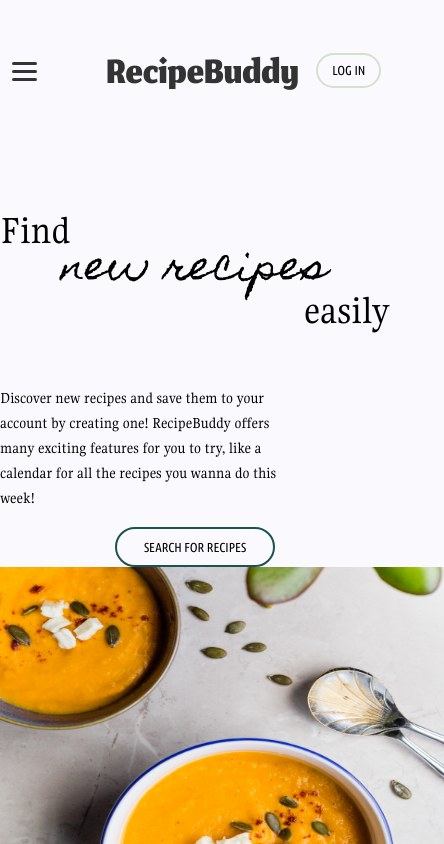
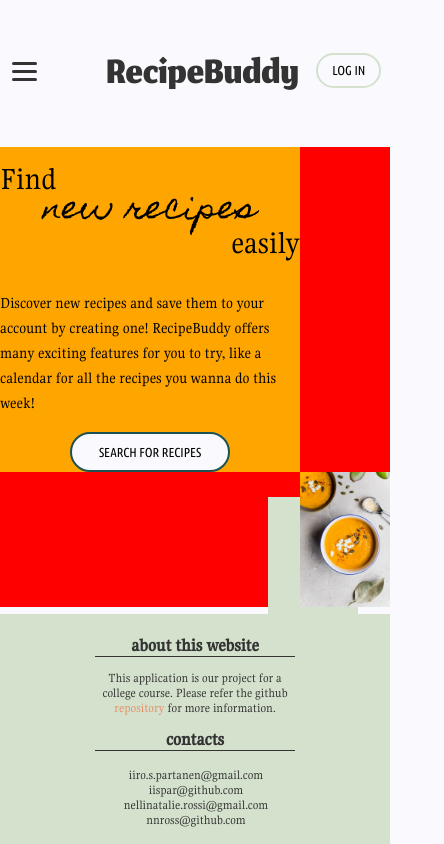
Before and after one commit to nnross/recipes-frontend, a React (Vite) app: page / in a window 390 px wide. Shown: the top 844 px of the page, 444 px wide, since content can reach past the window. Built offline with nearby package versions, Linux system fonts and the light colour scheme.

Commit message:
home mobile start

```diff
--- a/src/styles/components/_header.scss
+++ b/src/styles/components/_header.scss
@@ -8,6 +8,7 @@
   display: flex;
   justify-content: space-around;
   &__title {
+    pointer-events: none;
     height: 100%;
     padding-top: 6px;
     display: flex;
@@ -18,6 +19,7 @@
     display: flex;
     align-items: center;
     &__button {
+      cursor: pointer;
       height: 40px;
       width: 80px;
       border-radius: 25px;
@@ -36,6 +38,7 @@
     display: flex;
     align-items: center;
     &__button {
+      cursor: pointer;
       border: none;
       height: 40px;
       width: 40px;
@@ -79,10 +82,11 @@
       bottom: 0;
       flex-direction: column;
       padding-top: 57px;
-      padding-bottom: 10px;
+      padding-bottom: 30px;
       gap: 15px;
 
       &__close {
+        cursor: pointer;
         background-color: transparent;
         border: 0;
         background-image: url('../assets/close-icon.svg');
@@ -96,6 +100,7 @@
 
       }
       &__logout {
+        cursor: pointer;
         justify-self: flex-end;
         border: 2px solid $darkGreen;
         width: 100px;
--- a/src/styles/home/_home.scss
+++ b/src/styles/home/_home.scss
@@ -37,6 +37,7 @@
 			text-decoration: none;
       align-self: center;
 			&__button{
+        cursor: pointer;
 				border: 2px solid $darkGreen;
 				height: 50px;
 				width: 200px;
@@ -56,7 +57,7 @@
 	}
 }
 
-@media only screen and (max-width: 1000px) {
+@media only screen and (max-width: 1000px) and (min-width: 601px) {
   .home {
     &__info {
       padding-right: 64px;
@@ -92,22 +93,33 @@
 
 @media only screen and (max-width: 600px) {
   .home {
-    flex-direction: column;
+    height: 100%;
+    width: 100%;
+    background: red;
+    display: grid;
+    grid-template-columns: auto, auto, 300px;
+    grid-template-rows: 100px, auto, 100px, 200px;
+    padding: 0;
     &__info {
-      padding-top: 0px;
-      padding-right: 0px;
+      grid-row: 1/2;
+      grid-column: 1/2;
+      background: orange;
+      padding: 0;
+      width: auto;
+      height: auto;
       &__titles {
         &__1 {
-          font-size: 40px;
+          font-size: 32px;
         }
         &__2 {
-          font-size: 40px;
+          font-size: 32px;
         }
         &__3 {
-          font-size: 40px;
+          font-size: 32px;
         }
       }
       &__text {
+        padding: 0;
         font-size: 16px;
         line-height: 25px;
         padding-bottom: 0px;
@@ -120,10 +132,13 @@
       }
     }
     &__img {
-      box-shadow: -40px 32px 0 $lightGreen;
-      width: 444px;
-      height: 544px;
+      grid-row: 3/4;
+      grid-column: 3/4;
+      background: pink;
+      box-shadow: -32px 25px 0 $lightGreen;
       z-index: 0;
+      width: 100%;
+      height: 100%;
     }
   }
 }
```
